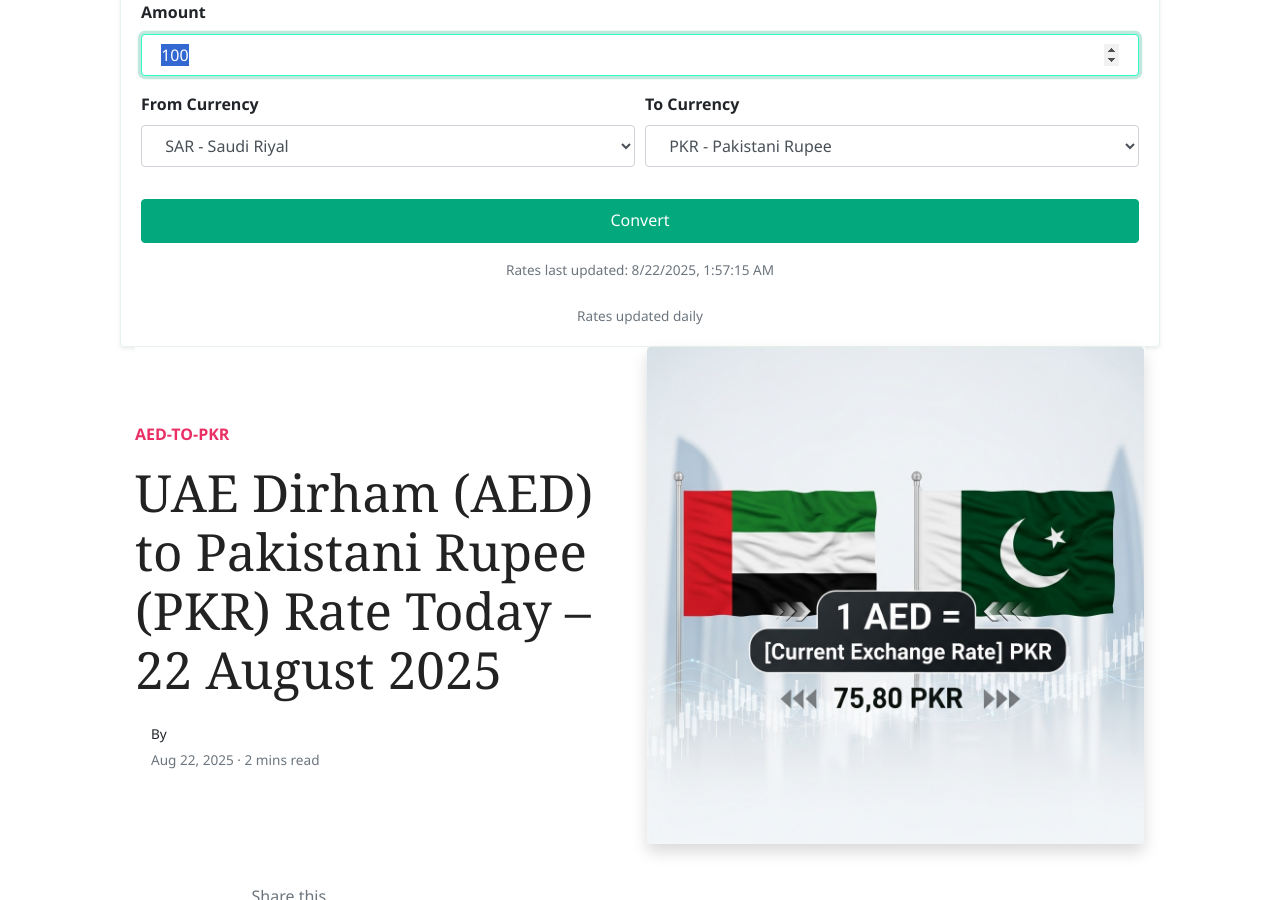
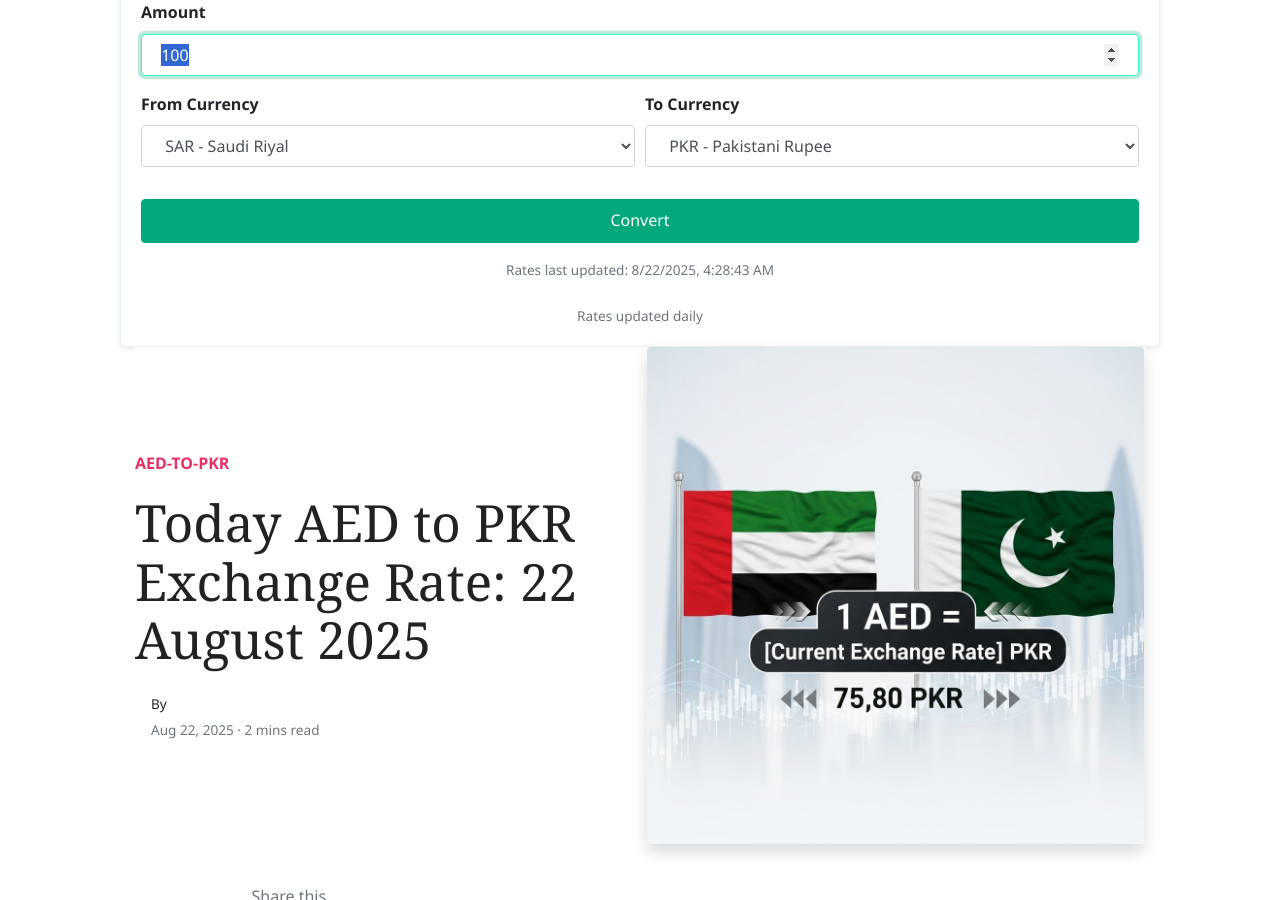
Before and after one commit to mlcom/mlcom.github.io, a Jekyll site: the page built from _posts/2025-08-22-today-uae-dirham-to-pkr-exchange-rate-august-2025-prices-updated-aed-to-pkr.md, in a window 1280 px wide and 900 px high, scrolled down 242 px. Built offline with Jekyll 4.4.1, drawn with Linux system fonts in a browser that asks for light colours; nearby versions of some CDN libraries; comment, search, counter and statistics services are not loaded.

Commit message:
Automated: Update currency rates and generate daily posts

```diff
--- a/_data/rates.yml
+++ b/_data/rates.yml
@@ -1,4 +1,4 @@
-last_updated_utc: '2025-08-22T01:57:15.501088+00:00'
+last_updated_utc: '2025-08-22T04:28:43.780957+00:00'
 rates:
   AED: 3.6725
   AFN: 68.9468
--- a/_posts/2025-08-22-today-uae-dirham-to-pkr-exchange-rate-august-2025-prices-updated-aed-to-pkr.md
+++ b/_posts/2025-08-22-today-uae-dirham-to-pkr-exchange-rate-august-2025-prices-updated-aed-to-pkr.md
@@ -1,6 +1,6 @@
 ---
 layout: post
-title:  'UAE Dirham (AED) to Pakistani Rupee (PKR) Rate Today – 22 August 2025'
+title:  'Today AED to PKR Exchange Rate: 22 August 2025'
 author: jane
 categories: [ aed-to-pkr ]
 image: assets/images/aed-to-pkr-rate-today.jpg
```
Also changed, not shown: _posts/2025-08-22-today-saudi-riyal-to-pkr-exchange-rate-august-2025-prices-updated-sar-to-pkr.md (+1 -1 lines), _posts/2025-08-22-today-us-dollar-to-pkr-exchange-rate-august-2025-prices-updated-usd-to-pkr.md (+1 -1 lines).
